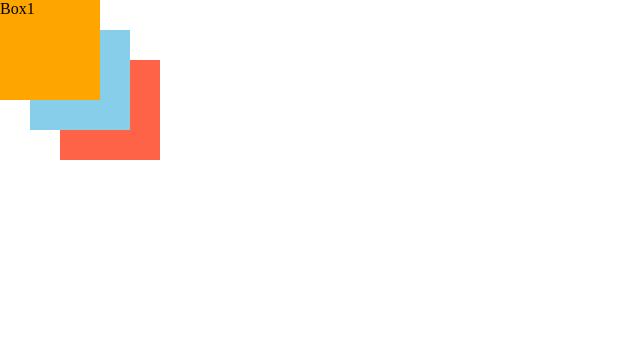
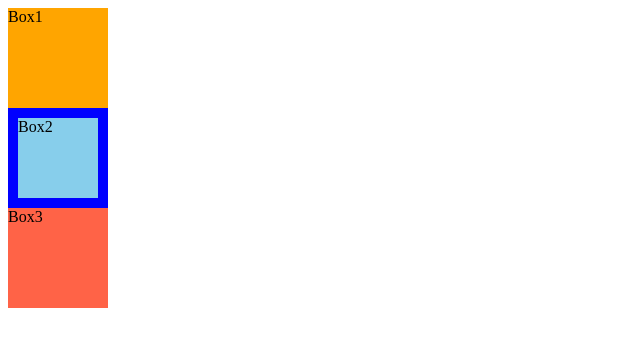
Before and after one commit to Ryo-15/MY, a plain HTML site: page index.html in a window 1280 px wide. Shown: the whole page, without its empty margins (0-640 px from the left). Drawn offline with Linux system fonts and the light colour scheme.

Commit message:
[finish]lesson29

```diff
--- a/css/styles.css
+++ b/css/styles.css
@@ -2,26 +2,16 @@
   background-color: orange;
   width: 100px;
   height: 100px;
-  position: absolute;
-  top: 0px;
-  left: 0px;
-  z-index: 3;
 }
 .box2 {
+  box-sizing: border-box;
   background-color: skyblue;
   width: 100px;
   height: 100px;
-  position: absolute;
-  top: 30px;
-  left: 30px;
-  z-index: 2;
+  border: 10px solid blue;
 }
 .box3 {
   background-color: tomato;
   width: 100px;
   height: 100px;
-  position: absolute;
-  top: 60px;
-  left: 60px;
-  z-index: 1;
 }
```
